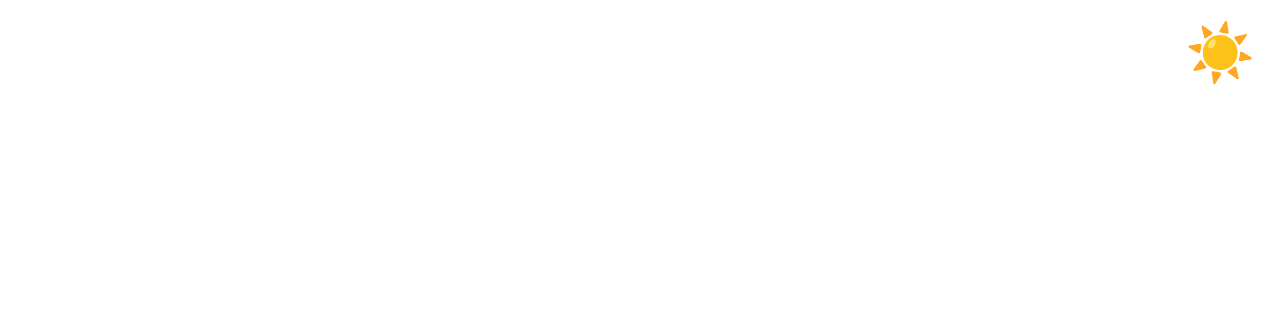
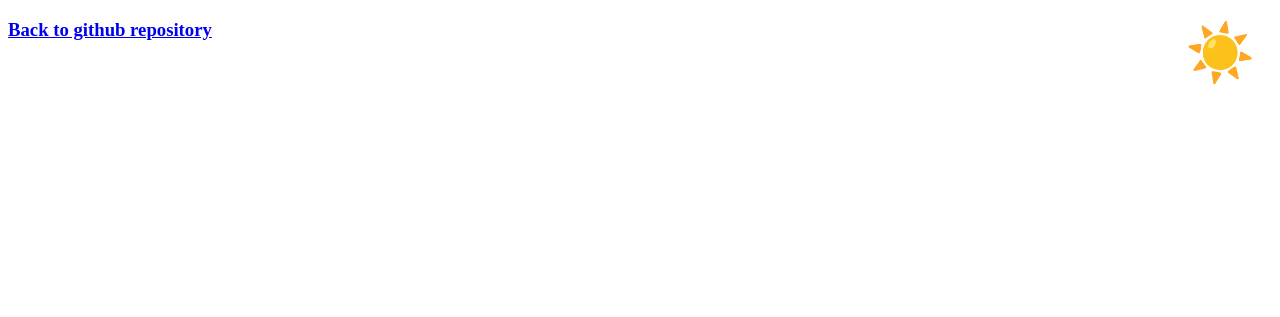
Before and after one commit to Mark-Eugene-Barasu/Day-Night-toggle, a plain HTML site: page index.html in a window 1280 px wide. Shown: the top 317 px of the page. Drawn offline with Linux system fonts and the light colour scheme.

Commit message:
linked deployed linke into README.md and linked remote repo into the index.html

```diff
--- a/index.html
+++ b/index.html
@@ -9,6 +9,7 @@
         <link rel="stylesheet" href="styles.css" />
     </head>
     <body>
+        <h3><a href="https://github.com/Mark-Eugene-Barasu/Day-Night-toggle">Back to github repository</a></h3>
         <span class="toggle"></span>
         <span class="wave"></span>
 
```
Also changed, not shown: 1 other file.
